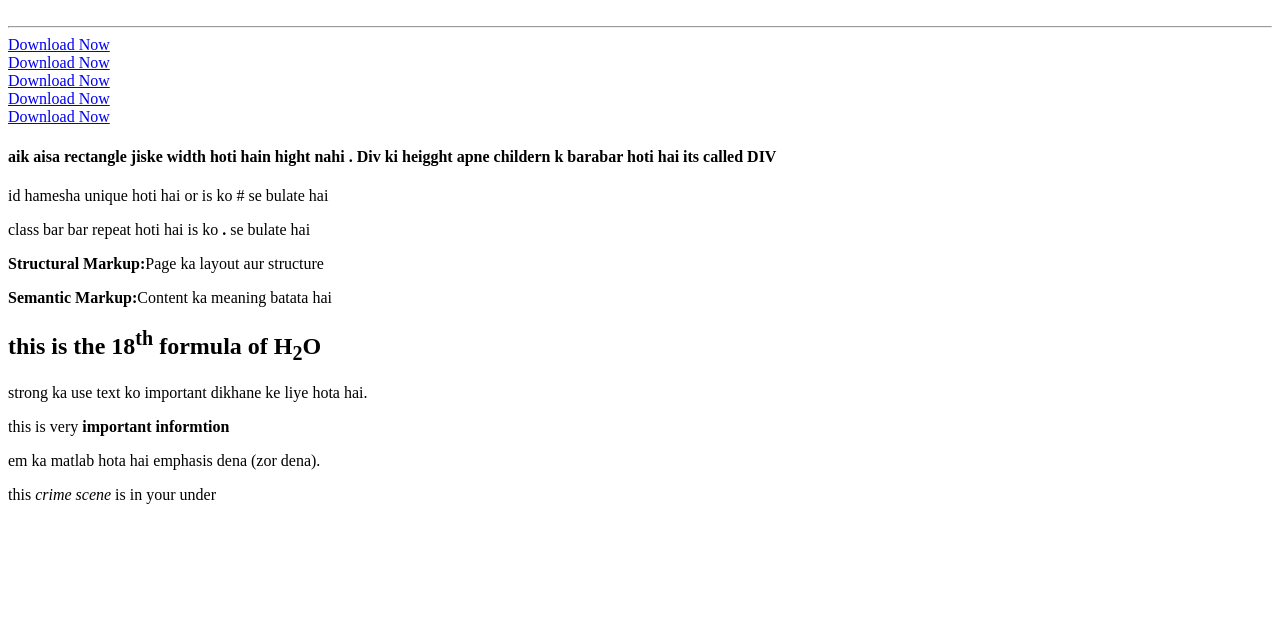
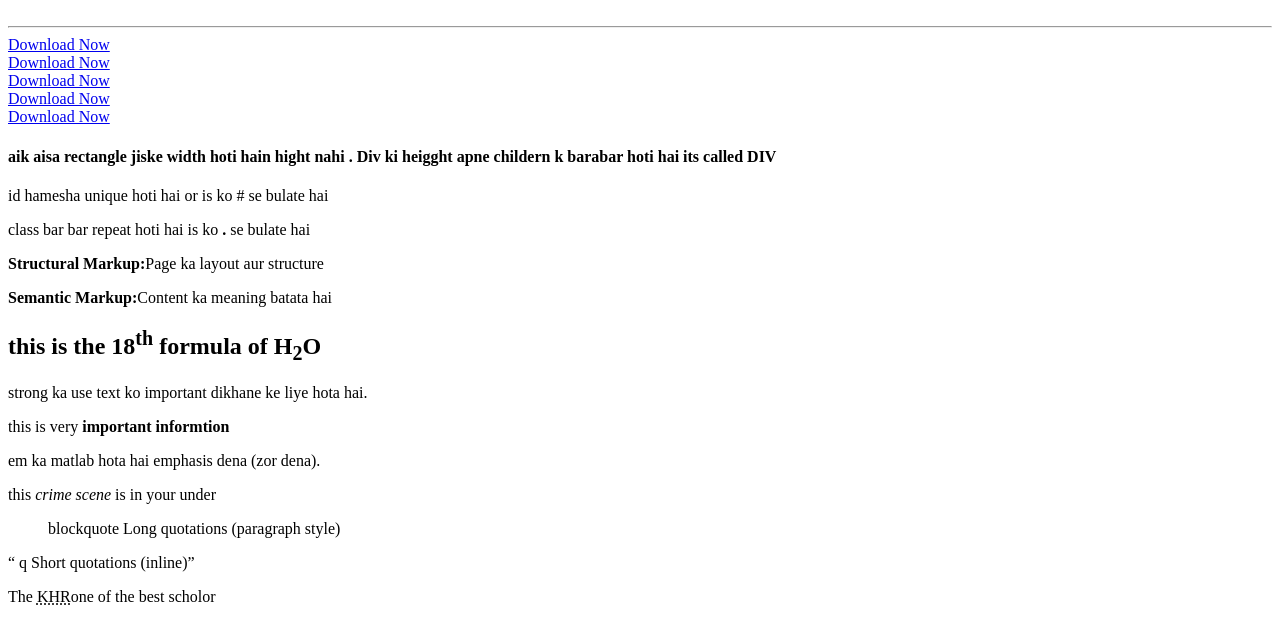
Before and after one commit to codewithaseel21/Html-R, a plain HTML site: page index.html in a window 1280 px wide. Shown: the part 910-1532 px from the top of the page. Before the commit the page ends 1430 px from the top, so only its background shows below. Drawn offline with Linux system fonts and the light colour scheme.

Commit message:
abbr ........

```diff
--- a/index.html
+++ b/index.html
@@ -132,8 +132,18 @@
 
     <!---------------------------------------->
 
+    <blockquote>blockquote
+        Long quotations (paragraph style)</blockquote>
 
+    <q> q Short quotations (inline)</q>
 
+    <!---------------------------------------->
+
+    <p>The <abbr title="Khadim Hussain Rizwi">KHR</abbr>one of the best scholor</p>
+
+    <!---------------------------------------->
+
+    <cite></cite>
 </body>
 
 </html>
```
